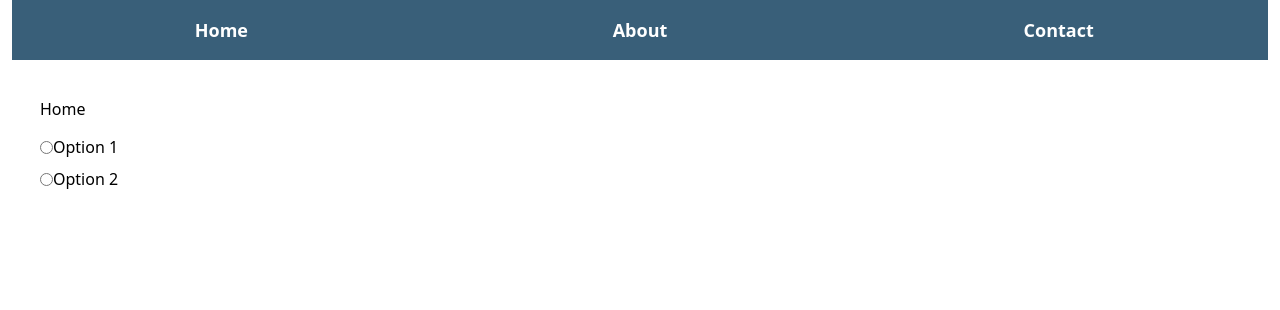
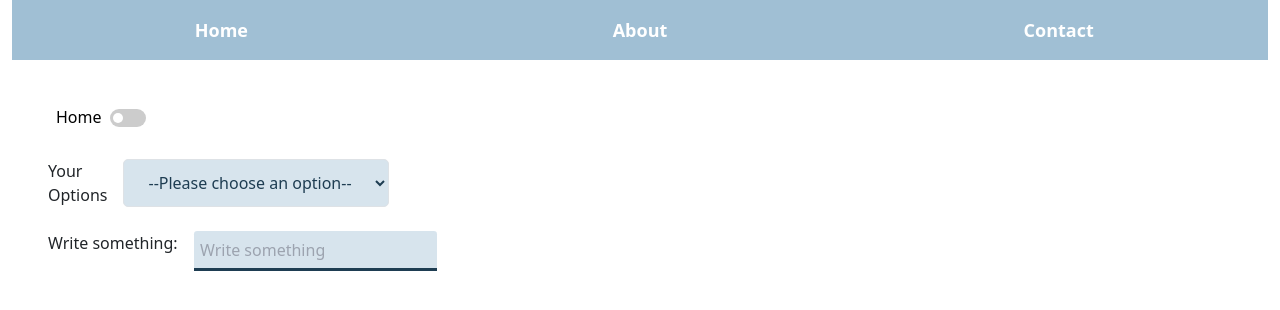
Before and after one commit to raimonika20/NewProject, a Svelte app: page / in a window 1280 px wide. Shown: the top 310 px of the page. Built offline with nearby package versions, Linux system fonts and the light colour scheme.

Commit message:
Select tag & Input field added

```diff
--- a/src/App.svelte
+++ b/src/App.svelte
@@ -4,19 +4,25 @@
 
   let tabOptions = tabs.tabOptions;
   let activeTab = "Home";
-  let selectedOption = null;
+
+  // Maintain separate states for toggle switches
+  let toggleSwitchStates = {};
+  let showCheckmark = false;
 
   function openPage(pageName) {
     activeTab = pageName;
     console.log(pageName);
   }
 
-  function handleRadioChange(event) {
-    selectedOption = event.target.value;
+  function toggleSwitchChanged(tabType, event) {
+    toggleSwitchStates[tabType] = event.target.checked;
 
-    // Set the checkmark to appear
+    // Set showCheckmark to true if the current tab's toggle switch is checked
+    showCheckmark = toggleSwitchStates[activeTab];
+
+    // Reset the checkmark after 2 seconds
     setTimeout(() => {
-      selectedOption = null; // Reset the selectedOption after 2 seconds
+      showCheckmark = false;
     }, 2000);
   }
 
@@ -29,7 +35,7 @@
   <div class="container flex items-center justify-center">
     {#each tabOptions as tabOption}
       <button
-        class="tablink bg-[#395f79] font-semibold text-white float-left cursor-pointer p-3 text-lg w-full"
+        class="tablink bg-[#a0bfd4] font-semibold text-white float-left cursor-pointer p-3 text-lg w-full"
         on:click={() => openPage(tabOption.type)}>{tabOption.type}</button
       >
     {/each}
@@ -37,46 +43,54 @@
 
   {#each tabOptions as tabOption}
     {#if activeTab === tabOption.type}
-      <div class="tabcontent text-black block p-10 h-full">
-        <h3>{tabOption.type}</h3>
+      <div class="tab-container flex flex-col p-8 m-3">
+        <div class="tabcontent text-black block flex items-center mb-2 h-full">
+          <h3 class="px-2">{tabOption.type}</h3>
 
-        <!-- Add radio buttons here -->
-        <div class="radio-container flex flex-col my-3">
-          <label class="radio-option flex items-center mb-2">
+          <!-- Toggle Switch -->
+          <label class="toggle-switch">
             <input
-              type="radio"
-              name="option"
-              value="Option 1"
-              on:change={handleRadioChange}
-              checked={selectedOption === "Option 1"}
-            />{tabOption.option1}
-            {#if selectedOption === "Option 1"}<span
-                class="checkmark mr-2 text-[#008000] text-base font-extrabold"
-                ><img
-                  class="checkmark-img w-5 h-5"
-                  src="src/assets/accept.png"
-                  alt=""
-                /></span
-              >{/if}
+              type="checkbox"
+              bind:checked={toggleSwitchStates[tabOption.type]}
+              on:change={(event) => toggleSwitchChanged(tabOption.type, event)}
+            />
+            <span class="toggle-switch-slider"></span>
           </label>
 
-          <label class="radio-option flex items-center mb-2">
-            <input
-              type="radio"
-              name="option"
-              value="Option 2"
-              on:change={handleRadioChange}
-              checked={selectedOption === "Option 2"}
-            />{tabOption.option2}
-            {#if selectedOption === "Option 2"}<span
-                class="checkmark mr-1 text-[#008000] text-base font-extrabold"
-                ><img
-                  class="checkmark-img w-5 h-5"
-                  src="src/assets/accept.png"
-                  alt=""
-                /></span
-              >{/if}
-          </label>
+          <!-- Checkmark -->
+          {#if showCheckmark}
+            <span class="checkmark px-2 text-base"
+              ><img
+                class="checkmark-img w-4 h-4"
+                src="src/assets/accept.png"
+                alt=""
+              /></span
+            >{/if}
+        </div>
+
+        <div class="tab-select flex flex-row block w-60 py-4">
+          <label for="pet-select" class="mr-4">Your Options</label>
+
+          <select
+            name="pets"
+            id="pet-select"
+            class="select-options border border-solid border-[#1e3d52] bg-[#a0bfd46a] text-[#1e3d52]"
+          >
+            <option value="">--Please choose an option--</option>
+
+            {#each tabOption.options as selectOption}
+              <option value="">{selectOption}</option>
+            {/each}
+          </select>
+        </div>
+
+        <div class="tab-input flex flex-row block w-50">
+          <label for="pet-select" class="pr-4">Write something:</label>
+          <input
+            type="text"
+            class="select-input"
+            placeholder="Write something"
+          />
         </div>
       </div>
     {/if}
--- a/src/app.css
+++ b/src/app.css
@@ -1,9 +1,79 @@
-/* body, html {
-  height: 100%;
-  margin: 0;
-  font-family: Arial;
-} */
+.body{
+  font-family: Arial, Helvetica, sans-serif;
+}
 
 .tablink:hover {
-  background-color: #1e3d52;
+  background-color: #82a6bd;
 }
+
+
+ /* Add your styles here */
+ .toggle-switch {
+  position: relative;
+  display: inline-block;
+  width: 36px;
+  height: 18px;
+}
+
+.toggle-switch input {
+  opacity: 0;
+  width: 0;
+  height: 0;
+}
+
+.toggle-switch-slider {
+  position: absolute;
+  cursor: pointer;
+  top: 0;
+  left: 0;
+  right: 0;
+  bottom: 0;
+  background-color: #ccc;
+  border-radius: 20px;
+  transition: 0.5s;
+}
+
+.toggle-switch-slider:before {
+  position: absolute;
+  content: "";
+  height: 10px;
+  width: 10px;
+  left: 3px;
+  bottom: 4px;
+  background-color: white;
+  border-radius: 50%;
+  transition: 0.4s;
+}
+
+.toggle-switch input:checked + .toggle-switch-slider {
+  background-color: #2196f3;
+}
+
+.toggle-switch input:focus + .toggle-switch-slider {
+  box-shadow: 0 0 1px #2196f3;
+}
+
+.toggle-switch input:checked + .toggle-switch-slider:before {
+  transform: translateX(20px); /* Adjust the translation */
+}
+
+.select-options{
+  border:1px #1e3d52;
+  padding: 10px 20px;
+  border-radius:5px;
+}
+
+.select-options:focus{
+  outline:#1e3d52;
+}
+
+.select-input {
+	appearance: none;
+	border: none;
+	outline: none;
+	border-bottom: .2em solid #1e3d52;
+	background:#a0bfd46a ;
+	border-radius: .2em .2em 0 0;
+	padding: .4em;
+	color: #1e3d52;
+}
--- a/src/data.json
+++ b/src/data.json
@@ -3,23 +3,21 @@
 		{
 			"id": "home",
 			"type": "Home",
-			"option1": "Option 1",
-			"option2": "Option 2"
-
-
+			"options": ["Dogs","Cats","Parrot","Goldfish"
+		]
 
 		},
 		{
 			"id": "about",
 			"type": "About",
-			"option1": "Option 1",
-			"option2": "Option 2"
+			"options": ["Dogs","Cats","Parrot","Goldfish"
+		]
 		},
 		{
 			"id": "contact",
 			"type": "Contact",
-			"option1": "Option 1",
-			"option2": "Option 2"
+			"options": ["Dogs","Cats","Parrot","Goldfish"
+		]
 		}
 	]
 }
```
